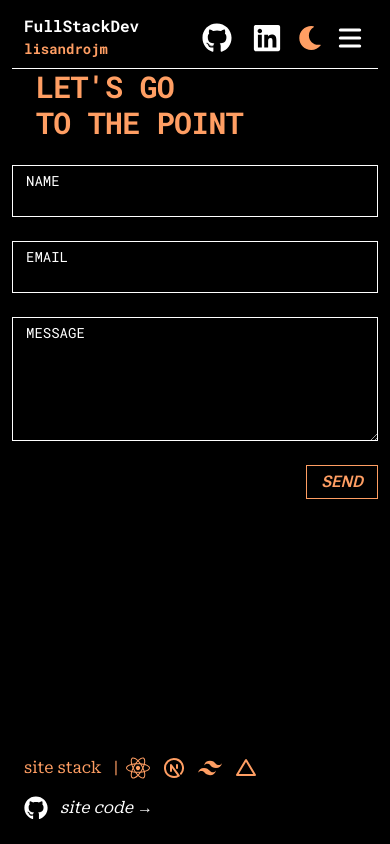
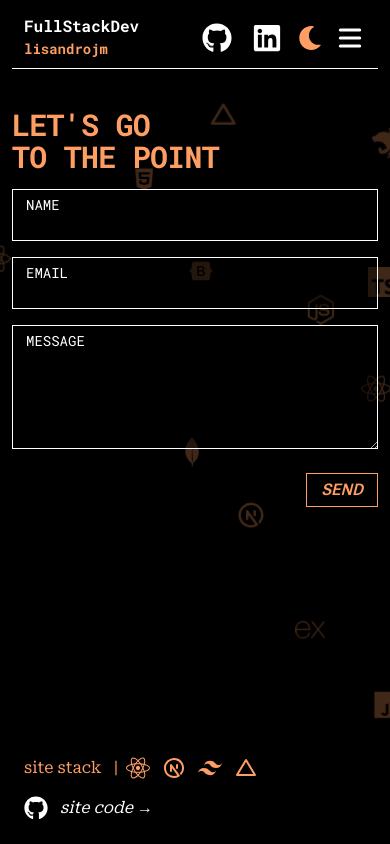
Before and after one commit to lisandrojm/portfolio-svh-running, a Next.js app: page /form in a window 390 px wide. Built offline with nearby package versions, Linux system fonts and the light colour scheme.

Commit message:
refactoring

```diff
--- a/src/app/(routes)/form/page.tsx
+++ b/src/app/(routes)/form/page.tsx
@@ -1,7 +1,7 @@
 /* src/app/(routes)/route/form.tsx */
 
 import Form from '@/_components/_pages/form/Form';
-
+import StickyFooter from '@/_components/_shared/StickerFooter';
 import LayoutWrapper from '@/_components/_containers/LayoutWrapper';
 
 export default function RootForm() {
--- a/src/app/(routes)/loading.tsx
+++ b/src/app/(routes)/loading.tsx
@@ -3,8 +3,8 @@
 export default function RootLoading() {
   return (
     <div className="flex flex-col items-center justify-center h-svh">
-      <div className="border rounded p-3 my-1 mb-3">
-        <h1 className="text-3xl">Loading...</h1>
+      <div className="p-3 my-1 mb-3">
+        <h1 className="text-2xl">Loading...</h1>
       </div>
     </div>
   );
--- a/src/app/_components/_pages/form/Form.tsx
+++ b/src/app/_components/_pages/form/Form.tsx
@@ -5,20 +5,24 @@
 import { useState } from 'react';
 import { Button, FloatingLabelInput, FloatingLabelTextarea } from '@/_components/_ui';
 import SectionXContainer from '@/_components/_containers/SectionXContainer';
+import StickyFooter from '@/_components/_shared/StickerFooter';
+import Background from '@/_components/_shared/Background';
 
 export default function Form() {
   const [agreed, setAgreed] = useState(false);
 
   return (
+    <>
+      <Background />
       <SectionXContainer>
-      <div className="mx-auto uppercase max-w-md px-6 lg:px-8">
-        <h2 className="text-3xl font-bold tracking-tight text-orange sm:text-4xl">
+        <div className="mx-auto uppercase max-w-md pt-10">
+          <h2 className="text-3xl font-bold tracking-tight text-orange sm:text-4xl leading-8">
             Let&apos;s go <br />
             to the point
           </h2>
         </div>
-      <form action="#" method="POST" className="mx-auto mt-6 max-w-md sm:mt-6">
-        <div className="grid grid-cols-1 gap-x-8 gap-y-6 sm:grid-cols-2">
+        <form action="#" method="POST" className="mx-auto mt-4 max-w-md sm:mt-6">
+          <div className="grid grid-cols-1 gap-x-8 gap-y-4 sm:grid-cols-2">
             <div className="sm:col-span-2">
               <div className="bg-black_a">
                 <FloatingLabelInput id="name" label="Name" type="text" name="name" autoComplete="name" />
@@ -40,5 +44,6 @@ export default function Form() {
           </div>
         </form>
       </SectionXContainer>
+    </>
   );
 }
```
Lines whose indentation alone changed are shown as unchanged.
